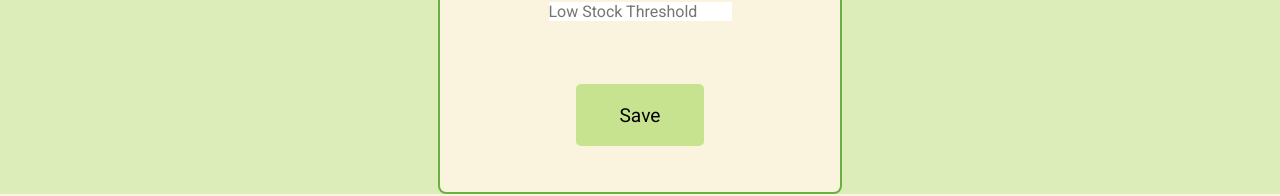
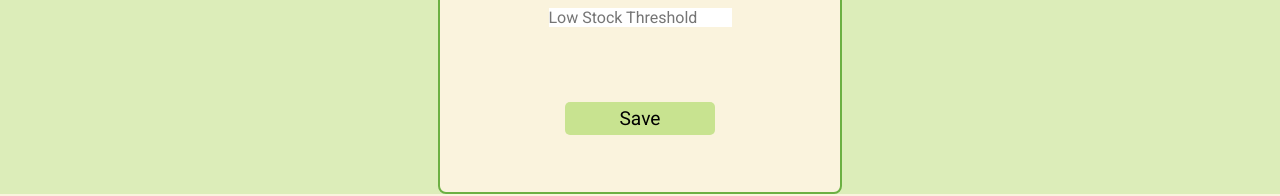
Before and after one commit to laura-daugherty/Frontend, a React (Create React App) app in the folder ill-serve-soup/: page /ItemForm in a window 1280 px wide. Shown: the part 410-606 px from the top of the page. Built offline with nearby package versions, Linux system fonts and the light colour scheme; sample sign-in values are in the browser's storage.

Commit message:
form styled, styles almost done

```diff
--- a/ill-serve-soup/src/App.scss
+++ b/ill-serve-soup/src/App.scss
@@ -10,3 +10,4 @@
 @import './SCSS/ItemList.scss';
 @import './SCSS/Item.scss';
 @import './SCSS/ItemForm.scss';
+@import './SCSS/Notification.scss';
--- a/ill-serve-soup/src/SCSS/Login.scss
+++ b/ill-serve-soup/src/SCSS/Login.scss
@@ -67,7 +67,7 @@
   width: 70%;
   cursor: pointer;
   @include body-font;
-  color: inherit;
+  color: darken($color-three, 20%);
   border-radius: 5px;
   font-size: 1.2rem;
 }
@@ -110,6 +110,9 @@
   }
 }
 
+
+////ITEM FORM
+
 .item-bg {
   // background-image: "./src/Images/bowl-bread-container-1707269.jpg";
   background-color: $color-two;
@@ -149,3 +152,38 @@
       background-color: lighten($color-one, 10%);
   }
 }
+.item-form-button {
+  @include button-reset;
+  text-align: center;
+  background-color: darken($color-two, 10%);
+  width: 150px;
+  cursor: pointer;
+  @include body-font;
+  color: inherit;
+  border-radius: 5px;
+  font-size: 1.2rem;
+  margin: 5px;
+  padding: 5px;
+}
+.item-form-button:hover {
+  @include button-reset;
+  text-align: center;
+  cursor: pointer;
+  @include body-font;
+  color: inherit;
+  border-radius: 5px;
+  font-size: 1.2rem;
+  background-color: lighten($color-one, 10%);
+}
+.item-form-button:active {
+  transform: translateY(1px);
+  filter: saturate(150%);
+  @include button-reset;
+  text-align: center;
+  cursor: pointer;
+  @include body-font;
+  color: inherit;
+  border-radius: 5px;
+  font-size: 1.2rem;
+  background-color: darken($color-two, 10%);
+}
--- a/ill-serve-soup/src/SCSS/SideMenu.scss
+++ b/ill-serve-soup/src/SCSS/SideMenu.scss
@@ -21,6 +21,11 @@
       background: lighten($color-one, 10%);
       color: darken($color-three, 20%);;
     }
+    &:active {
+      transform: translateY(1px);
+      filter: saturate(150%);
+      background-color: darken($color-two, 10%);
+    }
   }
 
   .selected {
--- a/ill-serve-soup/src/components/Home.js
+++ b/ill-serve-soup/src/components/Home.js
@@ -11,7 +11,7 @@ class Home extends React.Component {
             <Link className="Link" to="/login">Login</Link>
           </div>
           <div className="home-login-button">
-            <Link className="Link" to="/register">Register</Link>
+            <Link className="Link" to="/register">Sign Up</Link>
           </div>
         </div>
       </div>
--- a/ill-serve-soup/src/components/ItemForm.js
+++ b/ill-serve-soup/src/components/ItemForm.js
@@ -34,7 +34,7 @@ class ItemForm extends React.Component {
                     required
                   />
                 </div>
-                <div>
+                <div className="category-dropdown">
                   <select name='itemcategory' value={this.state.itemcategory} onChange={this.handleChanges} required>
                     <option value='' disabled>Item Category</option>
                     <option value='produce'>Produce</option>
@@ -92,8 +92,8 @@ class ItemForm extends React.Component {
                   />
                 </div>
               </div>
-              <div className="login-div">
-                <p>Save</p>
+              <div>
+                <button className="item-form-button" onSubmit={this.submitHandler}>Save</button>
               </div>
             </form>
           </div>
```
